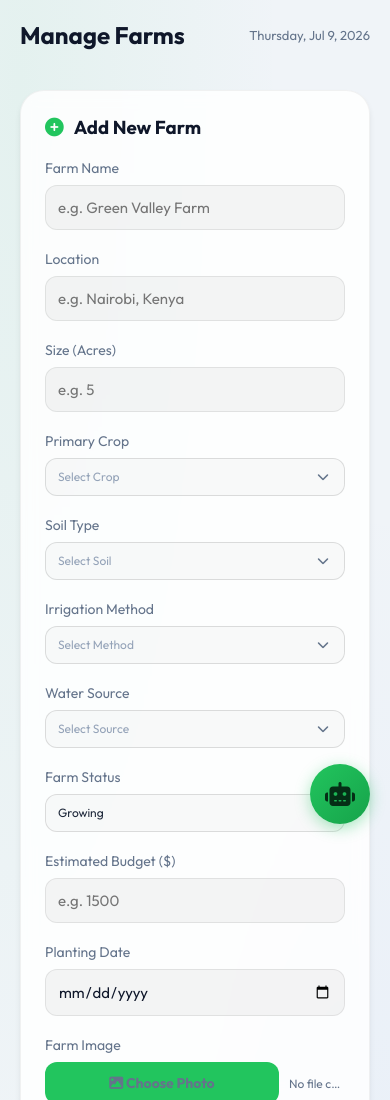
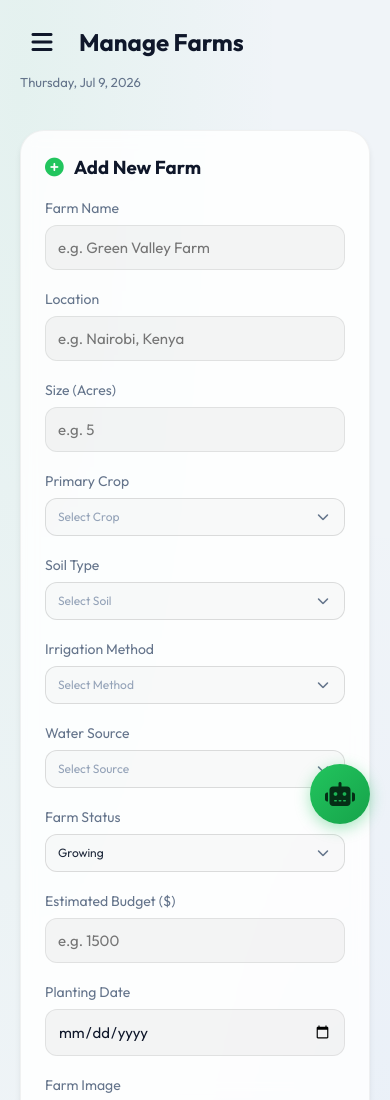
Before and after one commit to ArtisKingGit/Project-Beta---New, a plain HTML site: page frontend/manage.html in a window 390 px wide. Shown: the top 1100 px of the page. Drawn offline with nearby package versions, Linux system fonts and the light colour scheme; no server answers.

Commit message:
Fix mobile hamburger menu hidden by CSS source-order conflict
The base ".mobile-menu-btn { display: none }" rule (for desktop) sat after
the media-query rule that shows it on mobile, so at equal specificity it won
the cascade and hid the only mobile nav control — leaving no way to open the
sidebar on phones/tablets. Add "display: flex !important" inside each page's
sidebar-collapse media query so the hamburger is reliably visible wherever
the sidebar is off-canvas (closing the 769-1024px tablet dead zone too).
Desktop is unchanged: the base display:none still applies above the
breakpoint. Verified in a mobile browser on dashboard/expenses/settings
(button visible, opens nav) and at 1280px (button hidden, sidebar visible).

Co-Authored-By: Claude Opus 4.8 <noreply@anthropic.com>

```diff
--- a/frontend/manage.html
+++ b/frontend/manage.html
@@ -457,6 +457,21 @@
             .sidebar.active {
                 display: flex;
                 transform: translateX(0);
+            }
+
+            /* Mobile Menu Button — must be visible at the SAME breakpoint the
+               sidebar collapses (max-width:1024px) so tablet widths (769–1024px)
+               are never a dead zone with the sidebar hidden and no way to open it.
+               !important defeats the base ".mobile-menu-btn{display:none}" rule,
+               which appears LATER in source order and would otherwise win at equal
+               specificity (see mobile audit). */
+            .mobile-menu-btn {
+                display: flex !important;
+                align-items: center;
+                justify-content: center;
+                min-width: 44px;
+                min-height: 44px;
+                padding: 10px;
             }
 
             .main {
```
Also changed, not shown: frontend/dashboard.html (+12 -0 lines), frontend/expenses.html (+3 -1 lines), frontend/history.html (+3 -1 lines), frontend/recommendations.html (+2 -1 lines), frontend/settings.html (+3 -1 lines).
